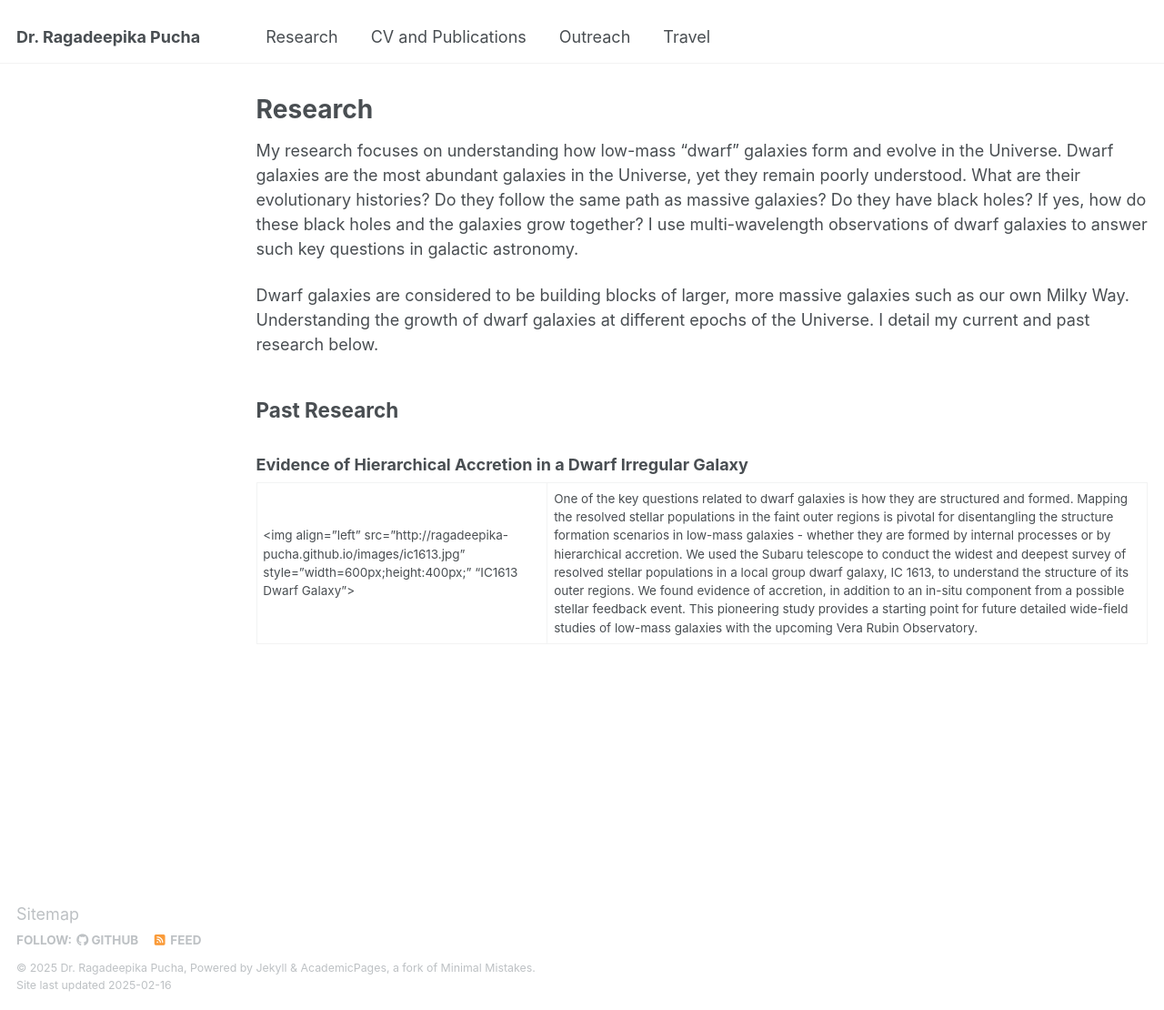
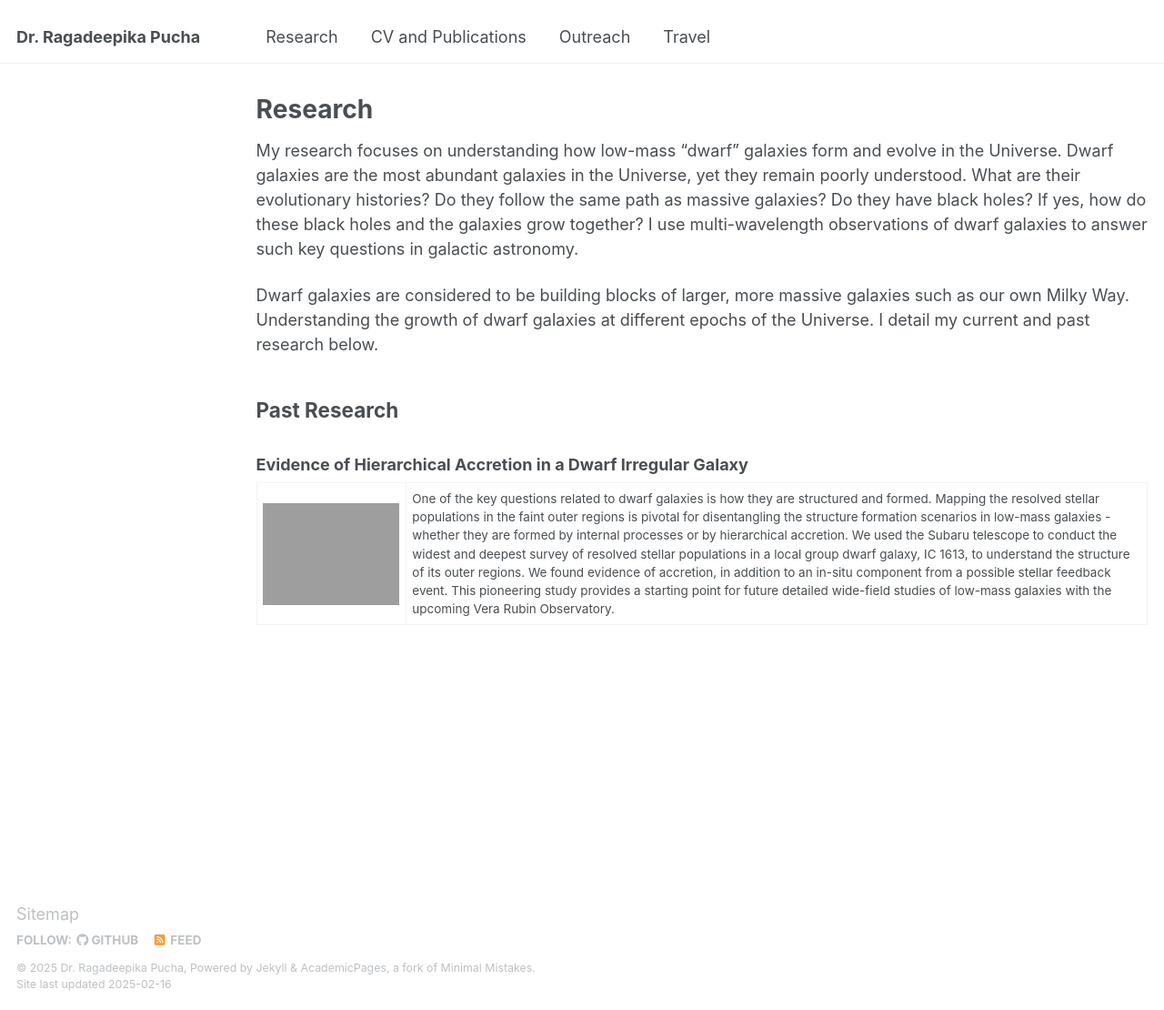
Before and after one commit to Ragadeepika-Pucha/Ragadeepika-Pucha.github.io, a Jekyll site: the page built from _pages/research.md, in a window 1280 px wide and 1110 px high. Shown: the whole window at 91% size. Built offline with Jekyll 4.4.1, drawn with Linux system fonts in a browser that asks for light colours.

Commit message:
Update research.md

```diff
--- a/_pages/research.md
+++ b/_pages/research.md
@@ -14,4 +14,4 @@ Dwarf galaxies are considered to be building blocks of larger, more massive gala
 
 ### Evidence of Hierarchical Accretion in a Dwarf Irregular Galaxy
 
-| <img align="left" src="http://ragadeepika-pucha.github.io/images/ic1613.jpg" style="width=600px;height:400px;" "IC1613 Dwarf Galaxy"> | One of the key questions related to dwarf galaxies is how they are structured and formed. Mapping the resolved stellar populations in the faint outer regions is pivotal for disentangling the structure formation scenarios in low-mass galaxies - whether they are formed by internal processes or by hierarchical accretion. We used the Subaru telescope to conduct the widest and deepest survey of resolved stellar populations in a local group dwarf galaxy, IC 1613, to understand the structure of its outer regions. We found evidence of accretion, in addition to an in-situ component from a possible stellar feedback event. This pioneering study provides a starting point for future detailed wide-field studies of low-mass galaxies with the upcoming Vera Rubin Observatory.
+| <img align="left" src="http://ragadeepika-pucha.github.io/images/ic1613.jpg" width="1000"/> | One of the key questions related to dwarf galaxies is how they are structured and formed. Mapping the resolved stellar populations in the faint outer regions is pivotal for disentangling the structure formation scenarios in low-mass galaxies - whether they are formed by internal processes or by hierarchical accretion. We used the Subaru telescope to conduct the widest and deepest survey of resolved stellar populations in a local group dwarf galaxy, IC 1613, to understand the structure of its outer regions. We found evidence of accretion, in addition to an in-situ component from a possible stellar feedback event. This pioneering study provides a starting point for future detailed wide-field studies of low-mass galaxies with the upcoming Vera Rubin Observatory.
```
